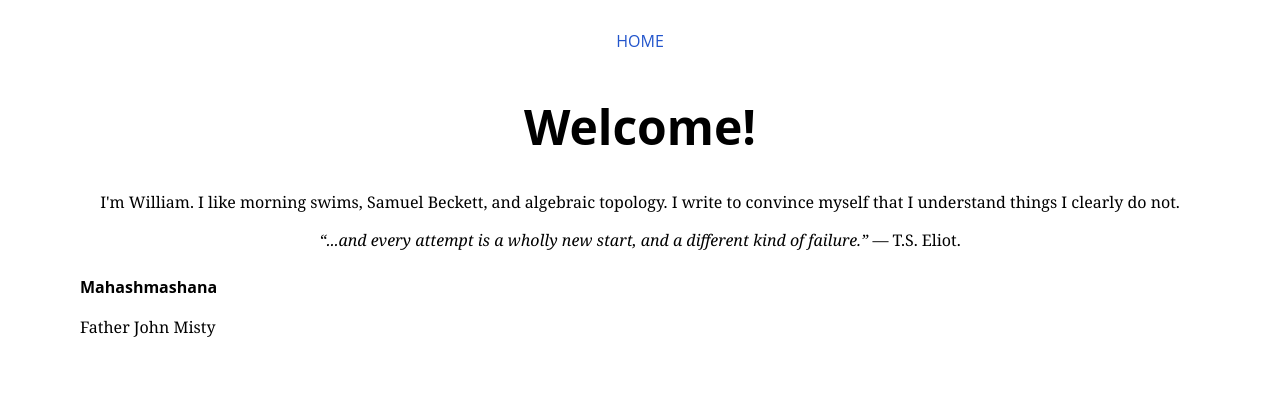
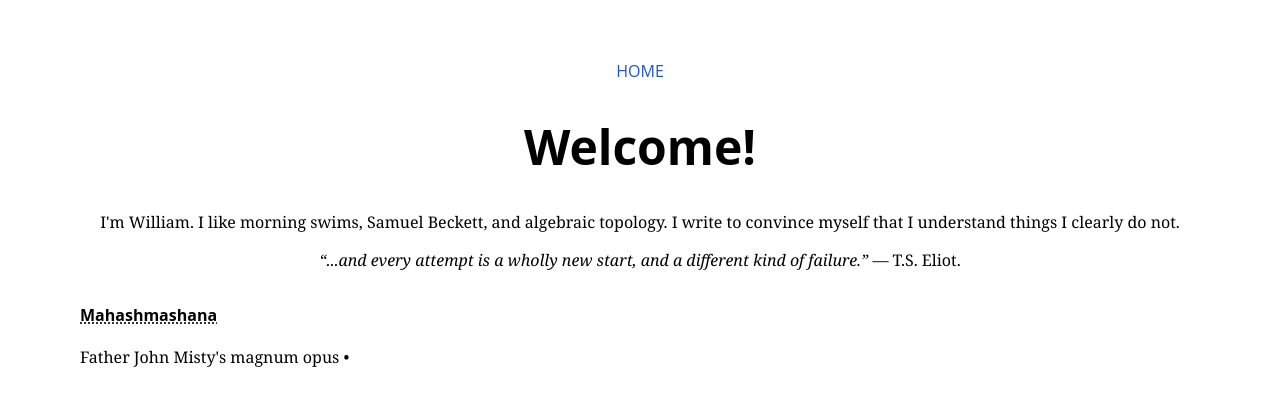
Before and after one commit to williamrygao/williamrygao.github.io, a Jekyll site: the page built from index.md, in a window 1280 px wide. Shown: the top 406 px of the page. Built offline with Jekyll 4.4.1, drawn with Linux system fonts in a browser that asks for light colours.

Commit message:
Update style.css

```diff
--- a/assets/css/style.css
+++ b/assets/css/style.css
@@ -15,7 +15,7 @@ h1 {
 }
 
 h2 {
-  font-size: 1.5rem;
+  font-size: 2rem;
   margin: 10px 0;
   color: #000;
 }
@@ -37,9 +37,7 @@ p {
 nav {
   display: flex;
   justify-content: center;
-  padding: 10px;
-  margin-top: 20px;
-  margin-bottom: 0;
+  margin-top: 60px;
   background-color: #fff;
 }
 
@@ -58,6 +56,7 @@ a:hover {
 .post h2 a {
   font-size: 1rem;
   color: #000;
+  text-decoration: underline;
   text-decoration-style: dotted;
 }
 
--- a/index.md
+++ b/index.md
@@ -14,7 +14,7 @@ title: Home
     </h2>
     <div class="summary">
         <p>
-            Father John Misty
+            Father John Misty's magnum opus •
         </p>
     </div>
 </div>
```
